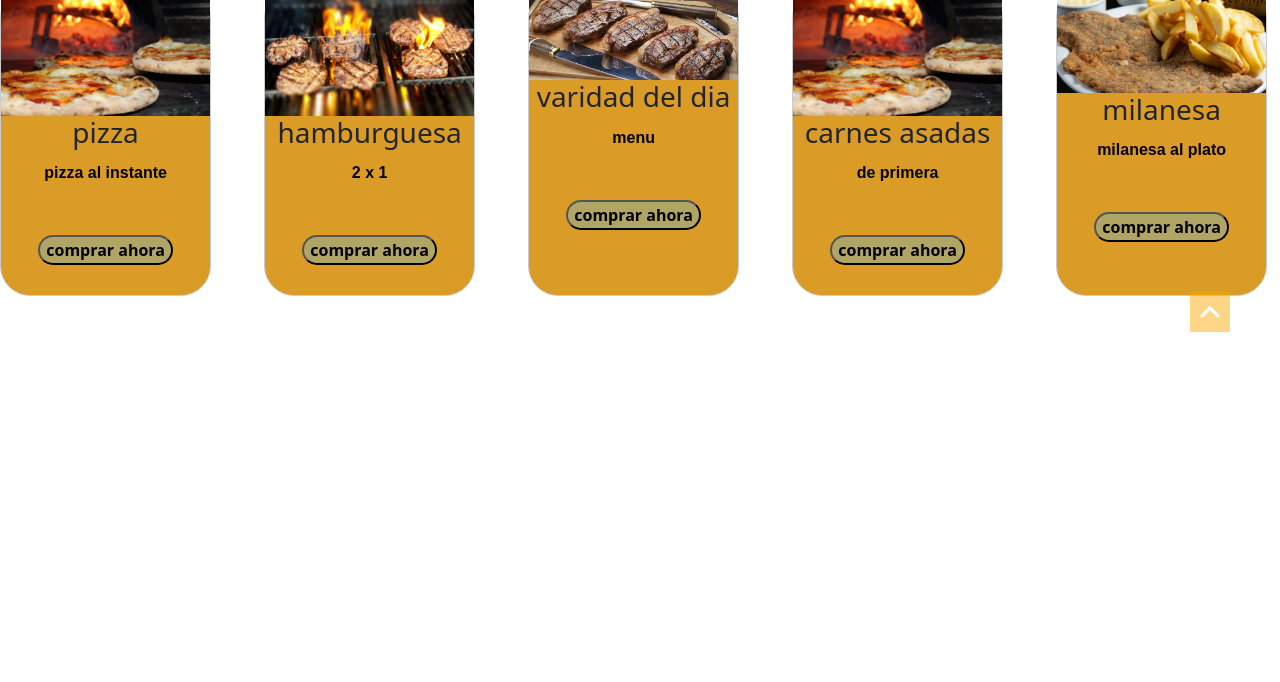
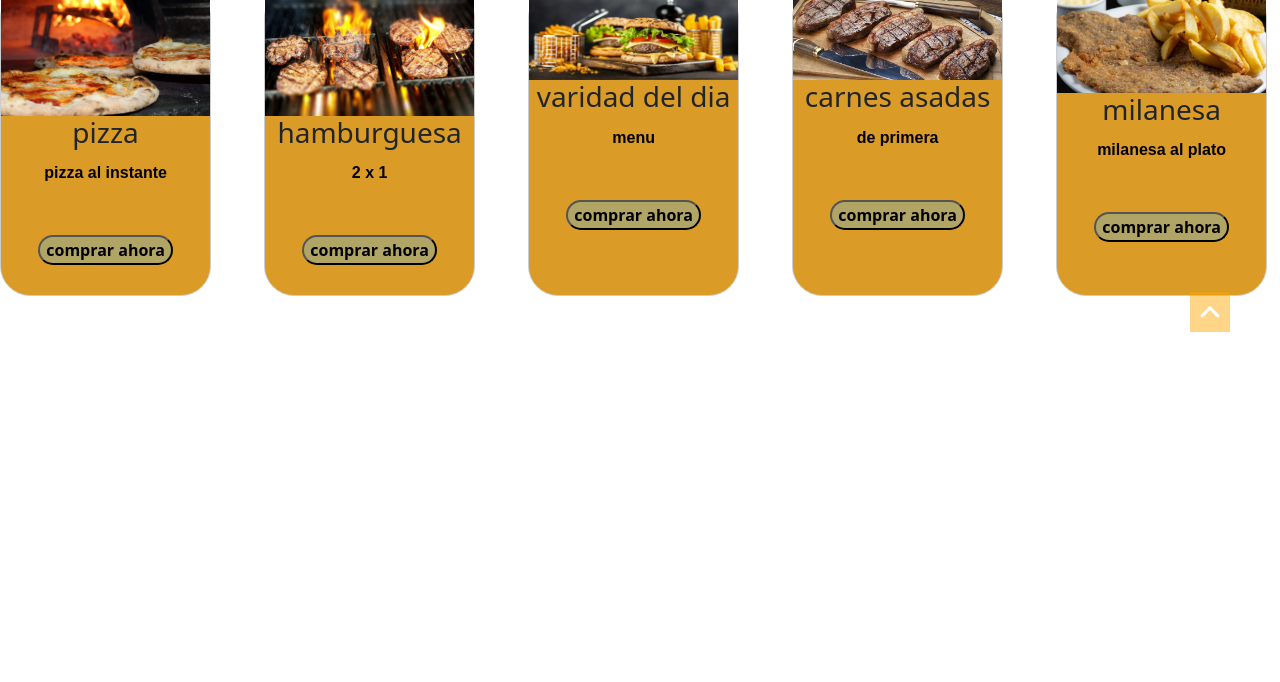
Before and after one commit to matiassamudio/PF-Samudio, a website: page pages/productos.html in a window 1280 px wide. Shown: the part 418-1100 px from the top of the page. Drawn offline with nearby package versions, Linux system fonts and the light colour scheme.

Commit message:
modificando imagenes

```diff
--- a/pages/productos.html
+++ b/pages/productos.html
@@ -120,7 +120,7 @@
             <!-- producto 3 -->
 
             <div class="box text-center">
-                <img src="../img/J37-dc5QM_720x0__1.jpg" alt="variedades " />
+                <img src="../img/comida-rápida.jpg" alt="variedades " />
                 <h3>varidad del dia</h3>
                 <p>
                     menu
@@ -133,7 +133,7 @@
             <!-- producto 4 -->
 
             <div class="box text-center">
-                <img src="../img/pizza-carrusel 2.jpg" alt="carne a la parrilla" />
+                <img src="../img/J37-dc5QM_720x0__1.jpg" alt="carne a la parrilla" />
                 <h3>carnes asadas</h3>
                 <p>
                     de primera
```
Also changed, not shown: img/Pasos-para-instalar-un-negocio-de-comida-rápida-autoservicio-1024x536.webp (deleted), img/comida-rápida.jpg (added).
